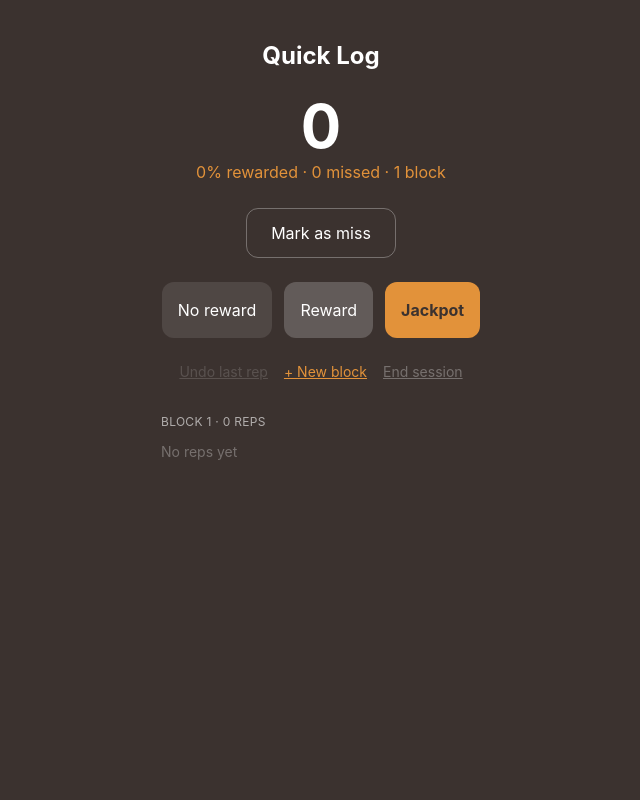
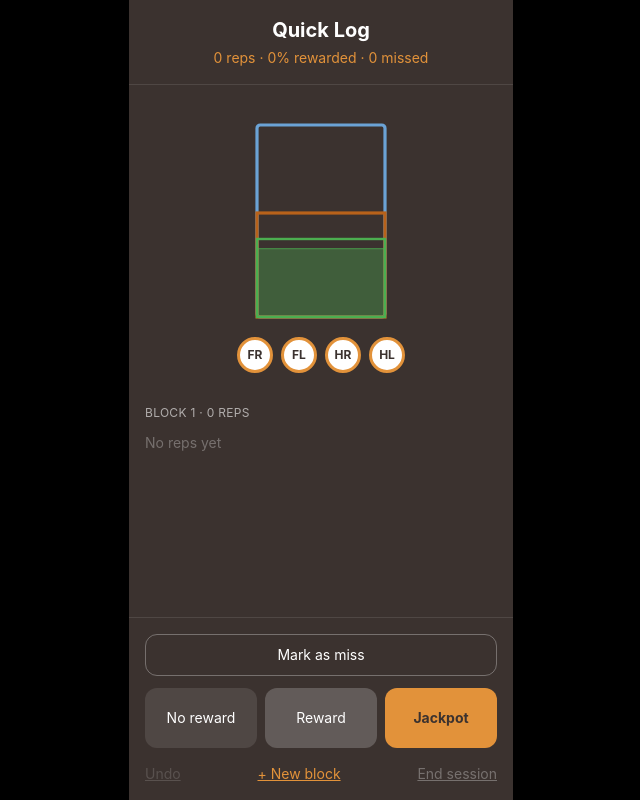
Before and after one commit to jennrembree/rc-tracker, a React (Vite) app: page / in a window 1280 px wide. Shown: the whole page, without its empty margins (319-959 px from the left). Built offline with nearby package versions, Linux system fonts and the light colour scheme.

Commit message:
Add zone diagram with draggable paw markers

```diff
--- a/src/App.jsx
+++ b/src/App.jsx
@@ -1,9 +1,11 @@
 import { useState } from 'react'
+
+import ZoneDiagram from './components/ZoneDiagram'
 
 export default function App() {
   const [blocks, setBlocks] = useState([{ id: 1, reps: [] }])
   const [view, setView] = useState('logging')
-  const [missNext, setMissNext] = useState(false) // is the NEXT rep a miss?
+  const [missNext, setMissNext] = useState(false)
 
   const currentBlock = blocks[blocks.length - 1]
 
@@ -13,7 +15,7 @@ export default function App() {
         ? { ...block, reps: [...block.reps, { id: block.reps.length + 1, reward, missed: missNext }] }
         : block
     ))
-    setMissNext(false) // reset the toggle after each rep
+    setMissNext(false)
   }
 
   function undo() {
@@ -41,64 +43,62 @@ export default function App() {
   const jackpots = allReps.filter((r) => r.reward === 'jackpot').length
   const successRate = total === 0 ? 0 : Math.round((rewarded / total) * 100)
 
+  // Phone frame: centres a phone-width column on desktop, full width on mobile.
+  const Frame = ({ children }) => (
+    <div className="h-screen bg-black flex justify-center">
+      <div className="w-full max-w-sm h-screen flex flex-col overflow-hidden bg-brand-brown text-white">
+        {children}
+      </div>
+    </div>
+  )
+
+  // ── SUMMARY SCREEN ──────────────────────────────
   if (view === 'summary') {
     return (
-      <div className="min-h-screen bg-brand-brown text-white flex flex-col items-center gap-6 p-6">
-        <h1 className="text-2xl font-bold mt-4">Session Summary</h1>
+      <Frame>
+        <header className="p-4 text-center border-b border-white/10">
+          <h1 className="text-xl font-bold">Session Summary</h1>
+        </header>
+        <main className="flex-1 overflow-y-auto p-6 flex flex-col items-center gap-6">
           <div className="text-center">
             <p className="text-6xl font-bold">{successRate}%</p>
             <p className="text-brand-orange mt-1">rewarded</p>
           </div>
-        <div className="w-full max-w-xs flex flex-col gap-2">
+          <div className="w-full flex flex-col gap-2">
             <div className="flex justify-between py-2 border-b border-white/10"><span>Total reps</span><span>{total}</span></div>
             <div className="flex justify-between py-2 border-b border-white/10"><span>Jackpots</span><span>{jackpots}</span></div>
             <div className="flex justify-between py-2 border-b border-white/10"><span>Missed</span><span>{misses}</span></div>
             <div className="flex justify-between py-2 border-b border-white/10"><span>Blocks</span><span>{blocks.length}</span></div>
           </div>
-        <button onClick={startNewSession} className="mt-4 px-6 py-3 rounded-xl bg-brand-orange text-brand-brown font-bold active:brightness-90">
+        </main>
+        <footer className="p-4 border-t border-white/10">
+          <button onClick={startNewSession} className="w-full py-4 rounded-xl bg-brand-orange text-brand-brown font-bold active:brightness-90">
             Start new session
           </button>
-      </div>
+        </footer>
+      </Frame>
     )
   }
 
+  // ── LOGGING SCREEN ──────────────────────────────
   return (
-    <div className="min-h-screen bg-brand-brown text-white flex flex-col items-center gap-6 p-6">
-      <h1 className="text-2xl font-bold mt-4">Quick Log</h1>
+    <Frame>
+      {/* Header */}
+      <header className="p-4 text-center border-b border-white/10">
+        <h1 className="text-xl font-bold">Quick Log</h1>
+        <p className="text-brand-orange text-sm mt-1">
+          {total} reps · {successRate}% rewarded · {misses} missed
+        </p>
+      </header>
 
-      <div className="text-center">
-        <p className="text-6xl font-bold">{total}</p>
-        <p className="text-brand-orange mt-1">
-          {successRate}% rewarded · {misses} missed · {blocks.length} block{blocks.length > 1 ? 's' : ''}
-        </p>
-      </div>
-
-      {/* Miss toggle — sets whether the NEXT rep is a miss, then you tap a reward */}
-      <button
-        onClick={() => setMissNext(!missNext)}
-        className={`px-6 py-3 rounded-xl border transition ${
-          missNext ? 'bg-white text-brand-brown border-white font-bold' : 'border-white/30 active:bg-white/10'
-        }`}
-      >
-        {missNext ? '✓ Miss — pick a reward' : 'Mark as miss'}
-      </button>
-
-      <div className="flex gap-3">
-        <button onClick={() => logRep('none')} className="px-4 py-4 rounded-xl bg-white/10 active:bg-white/20">No reward</button>
-        <button onClick={() => logRep('reward')} className="px-4 py-4 rounded-xl bg-white/20 active:bg-white/30">Reward</button>
-        <button onClick={() => logRep('jackpot')} className="px-4 py-4 rounded-xl bg-brand-orange text-brand-brown font-bold active:brightness-90">Jackpot</button>
-      </div>
-
-      <div className="flex gap-4 items-center">
-        <button onClick={undo} disabled={currentBlock.reps.length === 0} className="text-sm text-white/50 underline disabled:opacity-30">Undo last rep</button>
-        <button onClick={newBlock} className="text-sm text-brand-orange underline">+ New block</button>
-        <button onClick={() => setView('summary')} disabled={total === 0} className="text-sm text-white underline disabled:opacity-30">End session</button>
-      </div>
-
-      <div className="w-full max-w-xs mt-2 flex flex-col gap-4">
+      {/* Scrolling middle — the rep list (the zone diagram will live here next) */}
+      <main className="flex-1 overflow-y-auto p-4 flex flex-col gap-4">
+      <ZoneDiagram />
         {blocks.slice().reverse().map((block) => (
           <div key={block.id}>
-            <p className="text-white/60 text-xs uppercase tracking-wide mb-1">Block {block.id} · {block.reps.length} reps</p>
+            <p className="text-white/60 text-xs uppercase tracking-wide mb-1">
+              Block {block.id} · {block.reps.length} reps
+            </p>
             {block.reps.slice().reverse().map((rep) => (
               <div key={rep.id} className="flex justify-between py-2 border-b border-white/10 text-sm">
                 <span>Rep {rep.id}{rep.missed && ' · miss'}</span>
@@ -108,7 +108,31 @@ export default function App() {
             {block.reps.length === 0 && <p className="text-white/30 text-sm py-2">No reps yet</p>}
           </div>
         ))}
+      </main>
+
+      {/* Fixed bottom controls — thumb zone */}
+      <footer className="p-4 border-t border-white/10 flex flex-col gap-3">
+        <button
+          onClick={() => setMissNext(!missNext)}
+          className={`w-full py-2.5 rounded-xl border text-sm transition ${
+            missNext ? 'bg-white text-brand-brown border-white font-bold' : 'border-white/30 active:bg-white/10'
+          }`}
+        >
+          {missNext ? '✓ Miss — now pick a reward' : 'Mark as miss'}
+        </button>
+
+        <div className="grid grid-cols-3 gap-2">
+          <button onClick={() => logRep('none')} className="py-5 rounded-xl bg-white/10 active:bg-white/20 text-sm">No reward</button>
+          <button onClick={() => logRep('reward')} className="py-5 rounded-xl bg-white/20 active:bg-white/30 text-sm">Reward</button>
+          <button onClick={() => logRep('jackpot')} className="py-5 rounded-xl bg-brand-orange text-brand-brown font-bold active:brightness-90 text-sm">Jackpot</button>
         </div>
+
+        <div className="flex justify-between text-sm pt-1">
+          <button onClick={undo} disabled={currentBlock.reps.length === 0} className="text-white/50 underline disabled:opacity-30">Undo</button>
+          <button onClick={newBlock} className="text-brand-orange underline">+ New block</button>
+          <button onClick={() => setView('summary')} disabled={total === 0} className="text-white underline disabled:opacity-30">End session</button>
         </div>
+      </footer>
+    </Frame>
   )
 }
--- /dev/null
+++ b/src/components/ZoneDiagram.jsx
@@ -0,0 +1,182 @@
+import { useRef, useState } from 'react'
+
+const PAW_IDS = ['FR', 'FL', 'HR', 'HL']
+
+function clientToSvg(svg, clientX, clientY) {
+  const rect = svg.getBoundingClientRect()
+  const x = ((clientX - rect.left) / rect.width) * 200
+  const y = ((clientY - rect.top) / rect.height) * 260
+  const inside =
+    clientX >= rect.left &&
+    clientX <= rect.right &&
+    clientY >= rect.top &&
+    clientY <= rect.bottom
+  return {
+    x: Math.min(200, Math.max(0, x)),
+    y: Math.min(260, Math.max(0, y)),
+    inside,
+  }
+}
+
+function TrayPaw({ label }) {
+  return (
+    <span className="inline-flex items-center justify-center w-9 h-9 rounded-full bg-white text-brand-brown text-xs font-bold border-[3px] border-brand-orange select-none">
+      {label}
+    </span>
+  )
+}
+
+export default function ZoneDiagram() {
+  const svgRef = useRef(null)
+  const dragRef = useRef(null)
+  const [paws, setPaws] = useState({ FR: null, FL: null, HR: null, HL: null })
+  const [drag, setDrag] = useState(null)
+
+  function startDrag(id, e) {
+    e.preventDefault()
+    e.stopPropagation()
+    // Capture must stay on this same DOM node for the whole gesture —
+    // do not unmount it until pointerup, or move events will stop.
+    e.currentTarget.setPointerCapture(e.pointerId)
+    const { x, y, inside } = clientToSvg(svgRef.current, e.clientX, e.clientY)
+    const next = {
+      id,
+      pointerId: e.pointerId,
+      origin: paws[id],
+      preview: { x: e.clientX, y: e.clientY },
+      overSvg: inside,
+      svgPos: inside ? { x, y } : paws[id],
+    }
+    dragRef.current = next
+    setDrag(next)
+  }
+
+  function onPointerMove(e) {
+    const d = dragRef.current
+    if (!d || e.pointerId !== d.pointerId) return
+    const { x, y, inside } = clientToSvg(svgRef.current, e.clientX, e.clientY)
+    const next = {
+      ...d,
+      preview: { x: e.clientX, y: e.clientY },
+      overSvg: inside,
+      svgPos: inside ? { x, y } : d.svgPos,
+    }
+    dragRef.current = next
+    setDrag(next)
+  }
+
+  function endDrag(e) {
+    const d = dragRef.current
+    if (!d || (e.pointerId != null && e.pointerId !== d.pointerId)) return
+    const { x, y, inside } = clientToSvg(svgRef.current, e.clientX, e.clientY)
+    setPaws((prev) => ({
+      ...prev,
+      [d.id]: inside ? { x, y } : d.origin,
+    }))
+    dragRef.current = null
+    setDrag(null)
+  }
+
+  function posFor(id) {
+    if (drag?.id === id) {
+      if (drag.overSvg && drag.svgPos) return drag.svgPos
+      return drag.origin
+    }
+    return paws[id]
+  }
+
+  const dragHandlers = (id) => ({
+    onPointerDown: (e) => startDrag(id, e),
+    onPointerMove,
+    onPointerUp: endDrag,
+    onPointerCancel: endDrag,
+    onLostPointerCapture: endDrag,
+  })
+
+  return (
+    <div className="flex flex-col items-center py-4">
+      <svg
+        ref={svgRef}
+        viewBox="0 0 200 260"
+        className="w-40 h-52 touch-none"
+        role="img"
+        aria-label="Contact zone diagram — drag paws from the tray to place them"
+      >
+        <rect x="20" y="10" width="160" height="240" rx="4" fill="none" stroke="#6ba3d6" strokeWidth="4" />
+        <rect x="20" y="120" width="160" height="130" fill="none" stroke="#b8621a" strokeWidth="4" />
+        <rect x="20" y="152.5" width="160" height="97.5" fill="none" stroke="#4caf50" strokeWidth="3" />
+        <rect x="20" y="164.7" width="160" height="85.3" fill="#4caf50" fillOpacity="0.35" stroke="#4caf50" strokeWidth="1" />
+
+        {PAW_IDS.map((id) => {
+          const pos = posFor(id)
+          if (!pos) return null
+          const hideWhileGhost = drag?.id === id && !drag.overSvg
+          return (
+            <g
+              key={id}
+              transform={`translate(${pos.x}, ${pos.y})`}
+              opacity={hideWhileGhost ? 0 : 1}
+            >
+              <circle
+                r="14"
+                fill="white"
+                stroke="#b8621a"
+                strokeWidth="3"
+                className="cursor-grab touch-none"
+                style={{ touchAction: 'none' }}
+                {...dragHandlers(id)}
+              />
+              <text
+                textAnchor="middle"
+                dy="4"
+                fontSize="9"
+                fontWeight="bold"
+                fill="#3b322f"
+                className="select-none pointer-events-none"
+              >
+                {id}
+              </text>
+            </g>
+          )
+        })}
+      </svg>
+
+      <div className="flex justify-center gap-2 mt-3" aria-label="Paw tray">
+        {PAW_IDS.map((id) => {
+          const unplaced = paws[id] == null
+          const draggingThis = drag?.id === id
+          return (
+            <div key={id} className="w-9 h-9 flex items-center justify-center">
+              {unplaced ? (
+                <button
+                  type="button"
+                  aria-label={`Place ${id} paw`}
+                  className={`cursor-grab touch-none active:cursor-grabbing ${draggingThis ? 'opacity-0' : ''}`}
+                  style={{ touchAction: 'none' }}
+                  {...dragHandlers(id)}
+                >
+                  <TrayPaw label={id} />
+                </button>
+              ) : (
+                <div className="w-9 h-9 rounded-full border border-dashed border-white/25" />
+              )}
+            </div>
+          )
+        })}
+      </div>
+
+      {drag && !drag.overSvg && (
+        <div
+          className="fixed z-50 pointer-events-none"
+          style={{
+            left: drag.preview.x,
+            top: drag.preview.y,
+            transform: 'translate(-50%, -50%)',
+          }}
+        >
+          <TrayPaw label={drag.id} />
+        </div>
+      )}
+    </div>
+  )
+}
```
Lines whose indentation alone changed are shown as unchanged.
